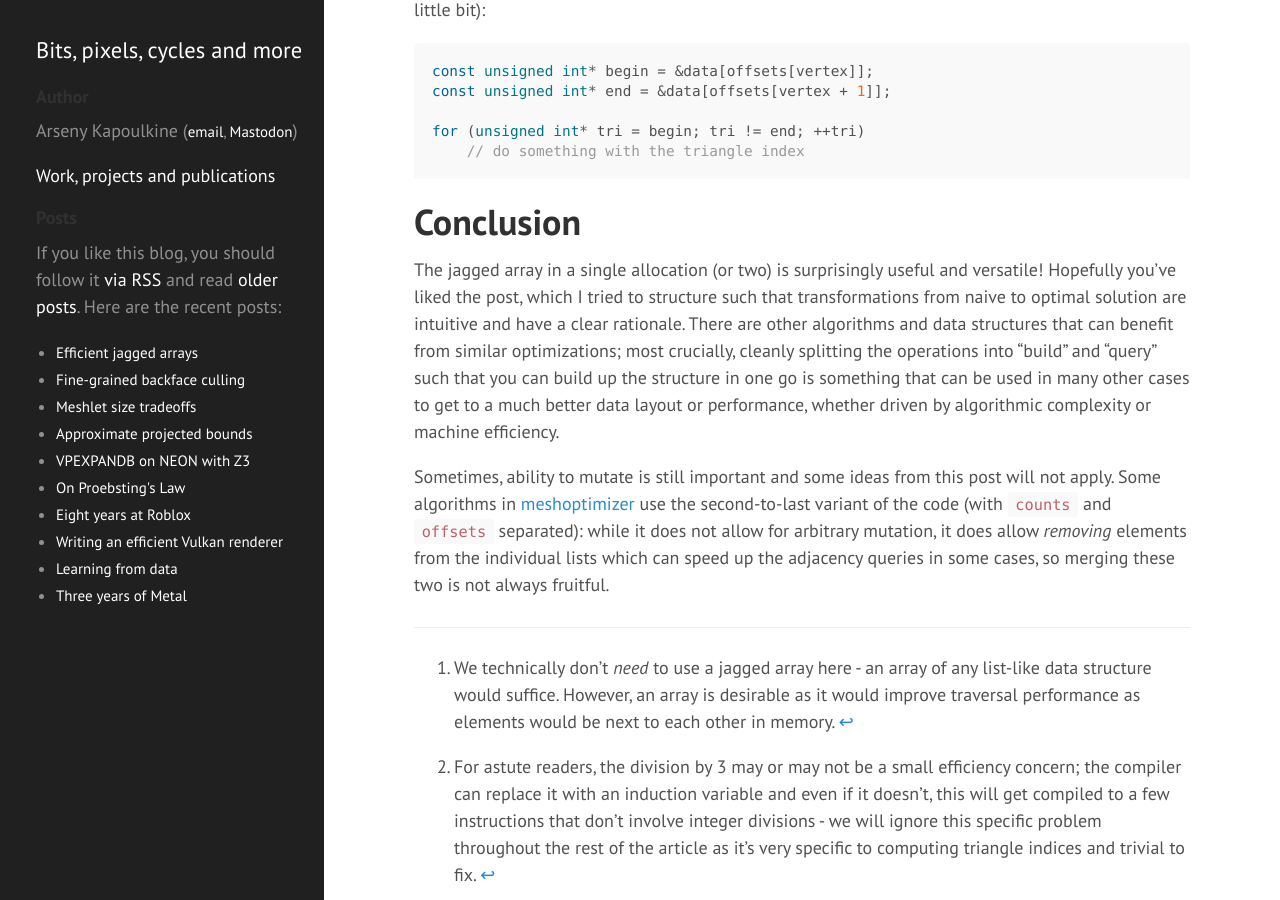
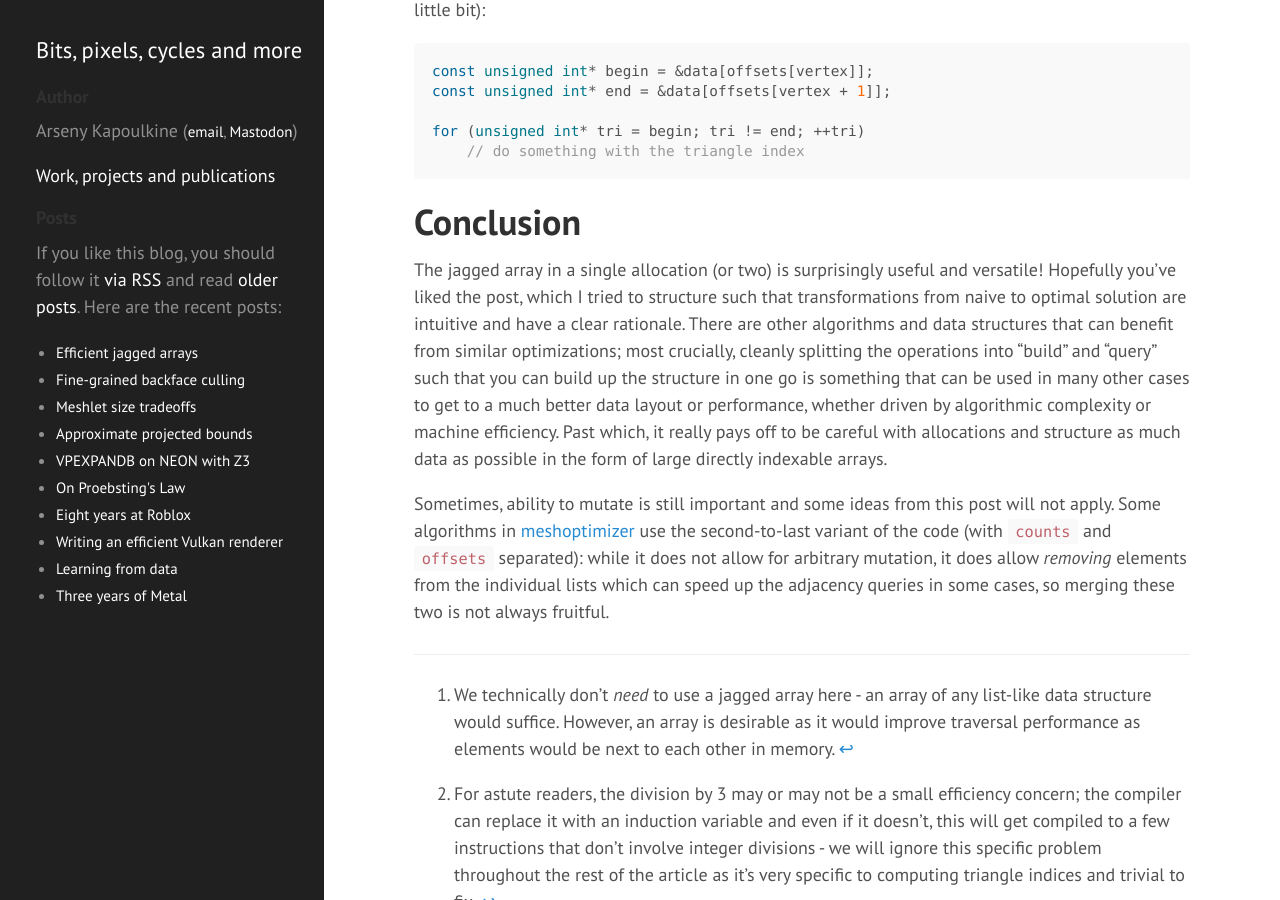
Before and after one commit to zeux/zeux.github.io, a Jekyll site: the page built from _posts/2023-06-30-efficient-jagged-arrays.md, in a window 1280 px wide and 900 px high, scrolled down 6973 px. Built offline with Jekyll 4.4.1, drawn with Linux system fonts in a browser that asks for light colours.

Commit message:
Slightly enhance conclusion

```diff
--- a/_posts/2023-06-30-efficient-jagged-arrays.md
+++ b/_posts/2023-06-30-efficient-jagged-arrays.md
@@ -213,7 +213,7 @@ for (unsigned int* tri = begin; tri != end; ++tri)
 
 # Conclusion
 
-The jagged array in a single allocation (or two) is surprisingly useful and versatile! Hopefully you've liked the post, which I tried to structure such that transformations from naive to optimal solution are intuitive and have a clear rationale. There are other algorithms and data structures that can benefit from similar optimizations; most crucially, cleanly splitting the operations into "build" and "query" such that you can build up the structure in one go is something that can be used in many other cases to get to a much better data layout or performance, whether driven by algorithmic complexity or machine efficiency.
+The jagged array in a single allocation (or two) is surprisingly useful and versatile! Hopefully you've liked the post, which I tried to structure such that transformations from naive to optimal solution are intuitive and have a clear rationale. There are other algorithms and data structures that can benefit from similar optimizations; most crucially, cleanly splitting the operations into "build" and "query" such that you can build up the structure in one go is something that can be used in many other cases to get to a much better data layout or performance, whether driven by algorithmic complexity or machine efficiency. Past which, it really pays off to be careful with allocations and structure as much data as possible in the form of large directly indexable arrays.
 
 Sometimes, ability to mutate is still important and some ideas from this post will not apply. Some algorithms in [meshoptimizer](https://github.com/zeux/meshoptimizer) use the second-to-last variant of the code (with `counts` and `offsets` separated): while it does not allow for arbitrary mutation, it does allow *removing* elements from the individual lists which can speed up the adjacency queries in some cases, so merging these two is not always fruitful.
 
```
